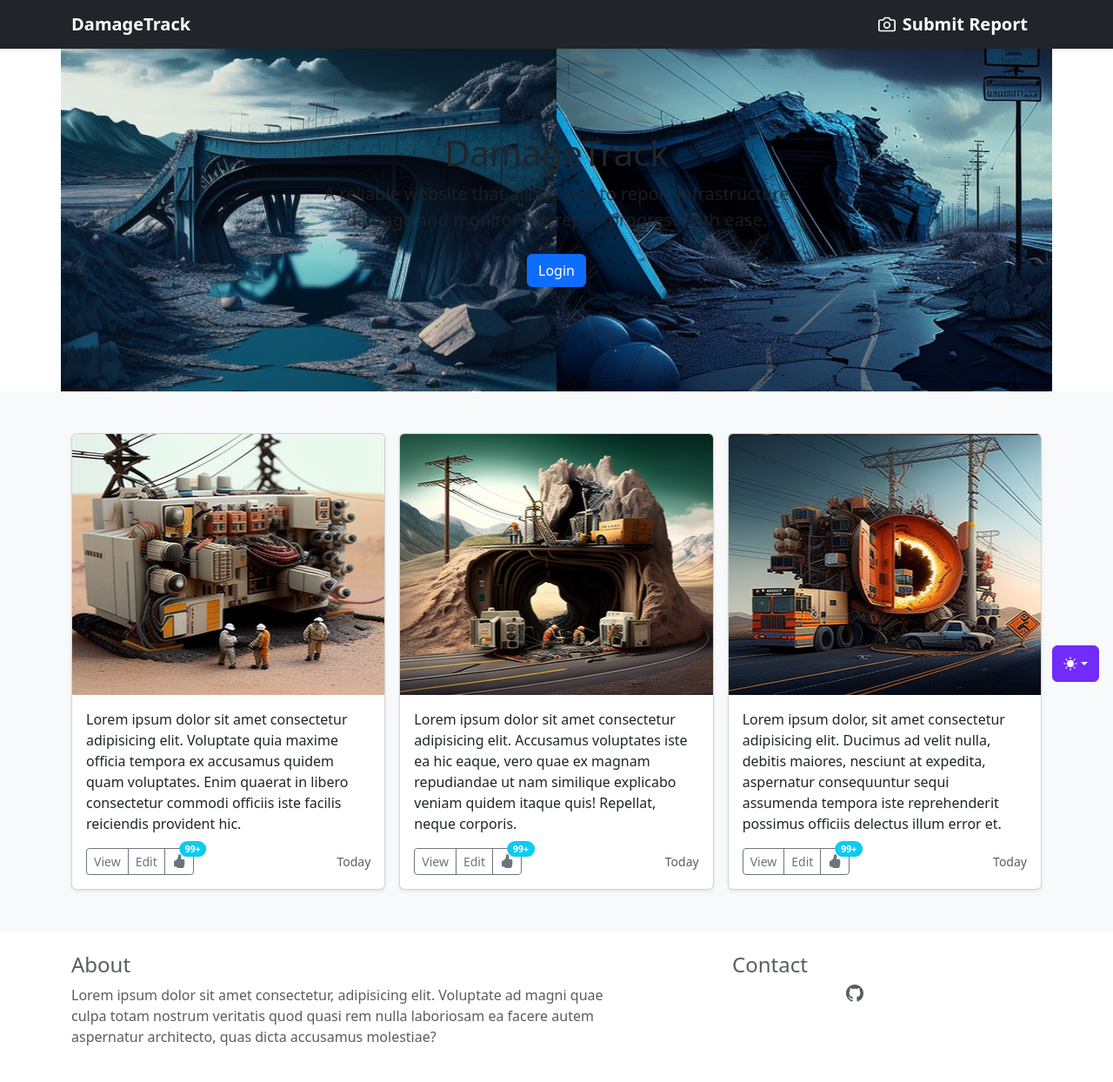
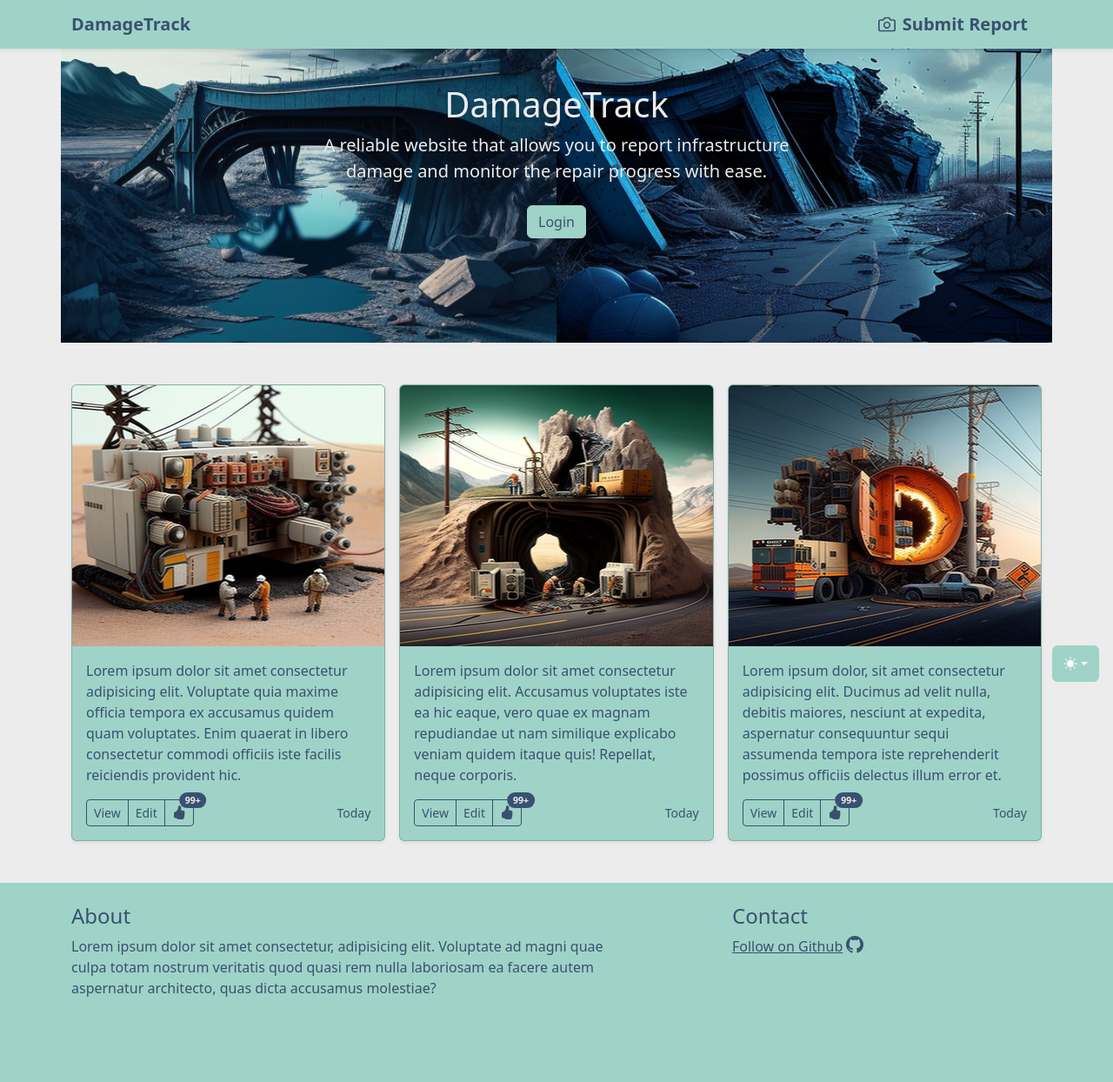
Before and after one commit to inikolaou/DamageTrack, a web app: file index.html in a window 1280 px wide. Shown: the whole page at 87% size. After the commit the page ends 1146 px from the top, so only its background shows below. Run offline with its HTML, style and script files only (its server is not run), Linux system fonts and the light colour scheme.

Commit message:
Right colors for homepage and navbar sticky

```diff
--- a/static/index.css
+++ b/static/index.css
@@ -1,3 +1,132 @@
+:root {
+    --bs-secondary-color: #ececec; /* For description letters */
+    --bs-body-color: #ececec; /* For article letters */
+}
+
+.navbar {
+    position: fixed;
+    top: 0;
+    width: 100%;
+    z-index: 1;
+}
+
+[data-bs-theme=dark] {
+    --bs-body-bg: #385170; /* For article and footer color */
+    --bs-btn-hover-bg: #ececec;
+}
+
+[data-bs-theme=dark] .bg-info { /* for like button */
+    color: #385170 !important;
+    background-color: #9fd3c7 !important;
+}
+
+[data-bs-theme=dark] .btn-outline-secondary {
+    --bs-btn-color: #ececec !important; /* button letters */
+}
+
+[data-bs-theme=dark] .navbar {
+    background-color: #385170 !important;
+}
+
+[data-bs-theme=dark] #bd-theme{
+    background-color: #385170 !important;
+    border-color: #385170 !important;
+}
+
+[data-bs-theme=dark] .btn-primary { /* for login button */
+    --bs-btn-color: #ececec;
+    --bs-btn-hover-color: #ececec;
+    --bs-btn-active-color: #ececec;
+    --bs-btn-disabled-color: #ececec;
+    --bs-btn-bg: #385170;
+    --bs-btn-border-color: #385170;
+    --bs-btn-hover-bg: #385170;
+    --bs-btn-hover-border-color: #385170;
+    --bs-btn-active-bg: #385170;
+    --bs-btn-active-border-color: #385170;
+}
+
+[data-bs-theme=dark] .bg-body-tertiary { /* article background color */
+    background-color: #142d4c !important;
+}
+
+[data-bs-theme=dark] main { /* fix section color */
+    background-color: #142d4c !important;
+}
+
+[data-bs-theme=light] {
+    --bs-secondary-color: #385170;
+    --bs-heading-color: #385170;
+    --bs-body-color: #385170;
+    --bs-body-bg: #9fd3c7;
+    --bs-btn-bg: #385170;
+    --bs-btn-hover-bg: #385170;
+}
+
+[data-bs-theme=light] .fw-light {
+    --bs-heading-color: #ececec; /* DamageTrack title */
+}
+
+[data-bs-theme=light] .lead {
+    --bs-secondary-color: #ececec; /* DamageTrack description */
+}
+
+[data-bs-theme=light] #bd-theme{
+    background-color: #9fd3c7 !important;
+    border-color: #9fd3c7 !important;
+}
+
+[data-bs-theme=light] .bg-info { /* like colors */
+    color: #ececec !important;
+    background-color: #385170 !important;
+}
+
+[data-bs-theme=light] .text-white { /* Github link color */
+    color: #385170 !important;
+}
+
+[data-bs-theme=light] .navbar-brand {
+    --bs-navbar-brand-color: #385170; /* Navbar letters color */
+}
+
+[data-bs-theme=light] .btn-primary { /* for login button */
+    --bs-btn-color: #385170 !important;
+    --bs-btn-hover-color: #385170;
+    --bs-btn-active-color: #385170;
+    --bs-btn-disabled-color: #385170;
+    --bs-btn-bg: #9fd3c7;
+    --bs-btn-border-color: #9fd3c7;
+    --bs-btn-hover-bg: #9fd3c7;
+    --bs-btn-hover-border-color: #9fd3c7;
+    --bs-btn-active-bg: #9fd3c7;
+    --bs-btn-active-border-color: #9fd3c7;
+}
+
+[data-bs-theme=light] .btn-outline-secondary { /* for article buttons */
+    --bs-btn-color: #385170 !important;
+    --bs-btn-hover-color: #9fd3c7;
+    --bs-btn-active-color: #9fd3c7;
+    --bs-btn-disabled-color: #9fd3c7;
+    --bs-btn-bg: #9fd3c7;
+    --bs-btn-border-color: #385170;
+    --bs-btn-hover-bg: #385170;
+    --bs-btn-hover-border-color: #385170;
+    --bs-btn-active-bg: #385170;
+    --bs-btn-active-border-color: #385170;
+}
+
+[data-bs-theme=light] .bg-body-tertiary { /* article background color */
+    background-color: #ececec !important;
+}
+
+[data-bs-theme=light] main { /* fix section color */
+    background-color: #ececec !important;
+}
+
+[data-bs-theme=light] .navbar {
+    background-color: #9fd3c7 !important;
+}
+
 .bd-placeholder-img {
     font-size: 1.125rem;
     text-anchor: middle;
```
